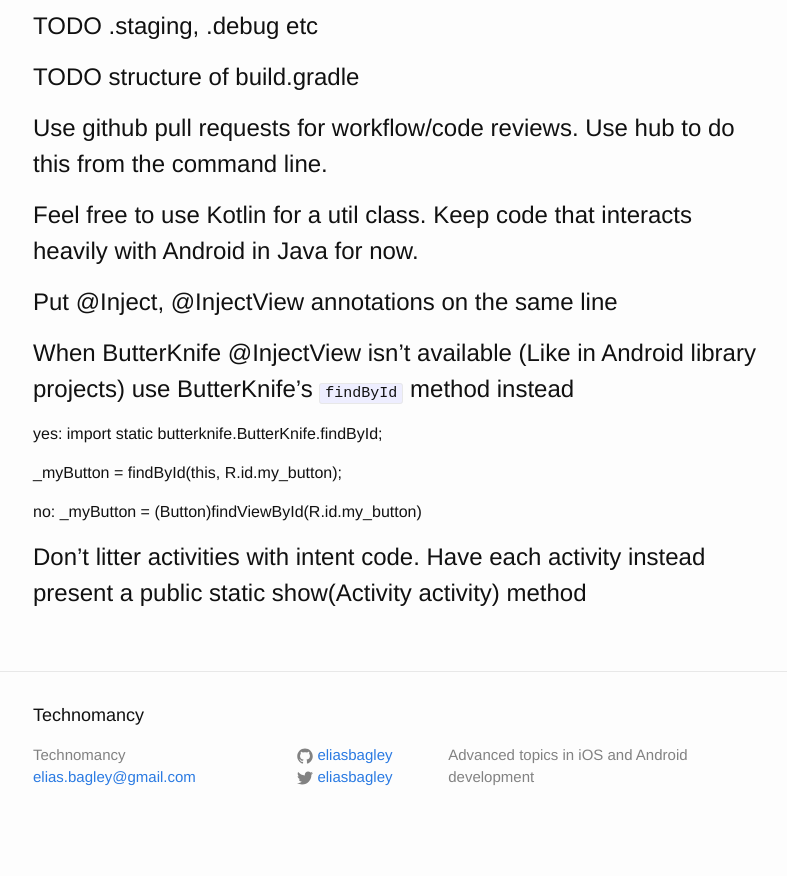
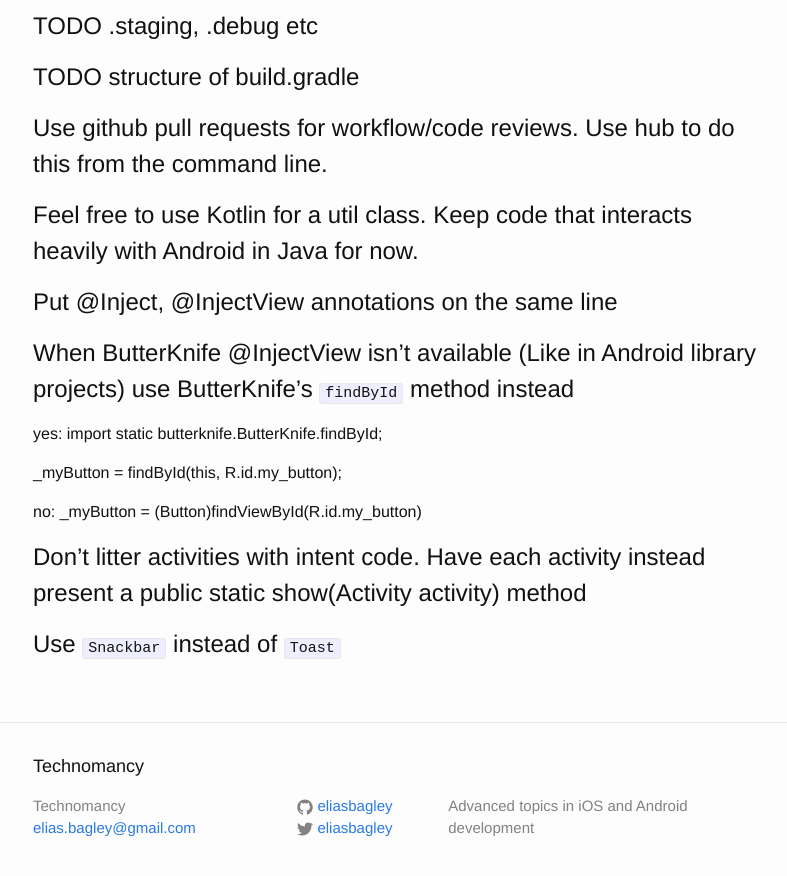
Before and after one commit to eliasbagley/eliasbagley.github.io, a Jekyll site: the page built from _posts/2015-10-27-android-style-guide.markdown, in a window 1280 px wide and 900 px high, scrolled down 6065 px. Shown: the top 876 px of the window, without its empty margins (237-1024 px from the left). Built offline with Jekyll 4.4.1, drawn with Linux system fonts in a browser that asks for light colours; Markdown is read by kramdown in place of the engine named in the settings; comment, search, counter and statistics services are not loaded; before the commit the page ends 6914 px from its top, so only the background shows below that.

Commit message:
Update style guide

```diff
--- a/_posts/2015-10-27-android-style-guide.markdown
+++ b/_posts/2015-10-27-android-style-guide.markdown
@@ -303,3 +303,5 @@ no:
 _myButton = (Button)findViewById(R.id.my_button)
 
 # Don't litter activities with intent code. Have each activity instead present a public static show(Activity activity) method
+
+# Use `Snackbar` instead of `Toast`
```
